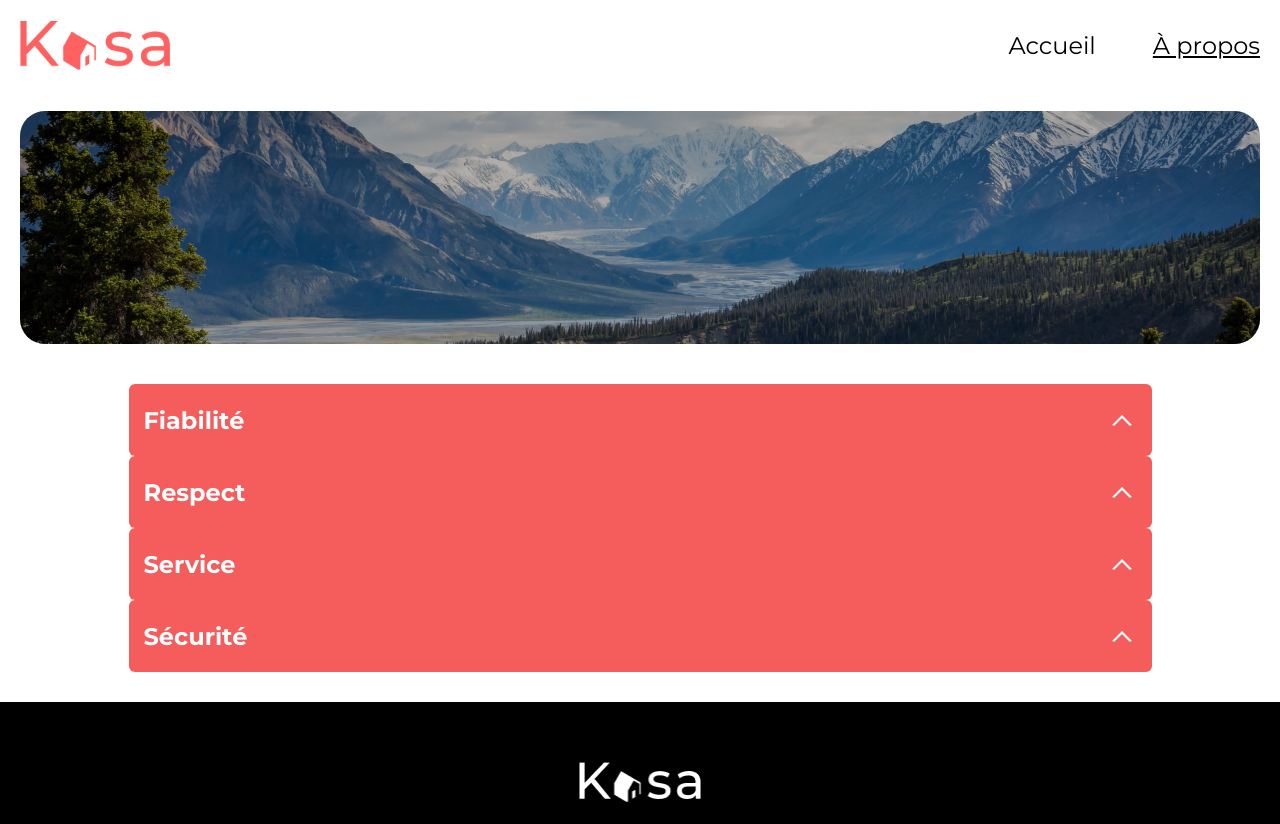
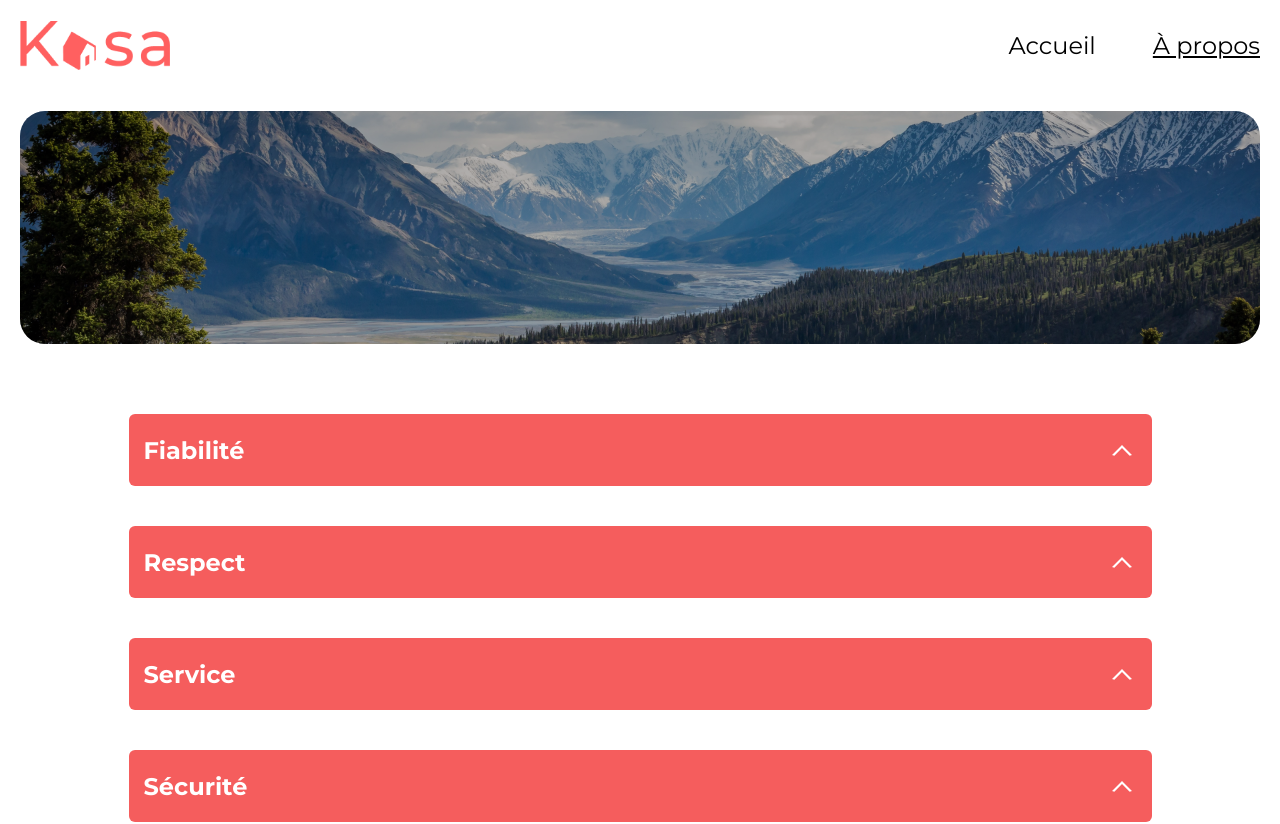
Before and after one commit to LianeCC/projet5, a React (Create React App) app: page /Apropos in a window 1280 px wide. Shown: the top 824 px of the page. Built offline with nearby package versions, Linux system fonts and the light colour scheme.

Commit message:
correcting warning in console - missing key when using Collapse component

```diff
--- a/src/components/Collapse.scss
+++ b/src/components/Collapse.scss
@@ -5,6 +5,8 @@
 
     &.open {
         background-color: #fafafa;
+        margin-bottom: 20px;
+
     }
 
     .collapse-title {
@@ -54,7 +56,6 @@
     .collapse {
         width: 335px;
         min-height: 30px;
-
         .collapse-title {
             height: 30px;
             h2 {
@@ -65,14 +66,12 @@
                 height: 32px;
             }
         }
-
         .collapse-content {
             font-size: 13px;
             padding: 10px 20px;
             line-height: 17px;
-
             &.open {
-                padding-top: 20px;
+                padding: 10px 20px;
                 margin-bottom: 10px;
                 max-height: 500px;
             }
--- a/src/pages/Apropos.scss
+++ b/src/pages/Apropos.scss
@@ -5,8 +5,8 @@
   align-items: center;
   margin-bottom: 30px;
 
-  .collapses {
-    margin-top: 10px;
+  .collapse {
+    margin: 40px 0px;
 
     .collapse-title {
       padding-top: 10px;
@@ -19,8 +19,8 @@
  @media (max-width: 380px) {
   .a-propos {
     margin-top: 10px;
-    margin-bottom: 15px;
-    .collapses {
+    .collapse {
+      margin: 0px 0px;
       .collapse-title {
         padding-top: 2px;
         padding-bottom: 2px;
--- a/src/pages/FicheLogement.js
+++ b/src/pages/FicheLogement.js
@@ -37,11 +37,14 @@ const FicheLogement = () => {
 
             <div className="description-equipements-logement-details">
                 <Collapse title="Description" content={logement.description} />
-                <Collapse title="Équipements" content={logement.equipments.map((equipment, index) => (
+                <Collapse title="Équipements" content={
                         <ul>
-                        <li key={index}>{equipment}</li>
+                            {logement.equipments.map((equipment, index) => (
+                                <li key={index}>{equipment}</li>
+                            ))}
                         </ul>
-                        ))}/>
+                    }
+                />
             </div>
 
         </section>
```
